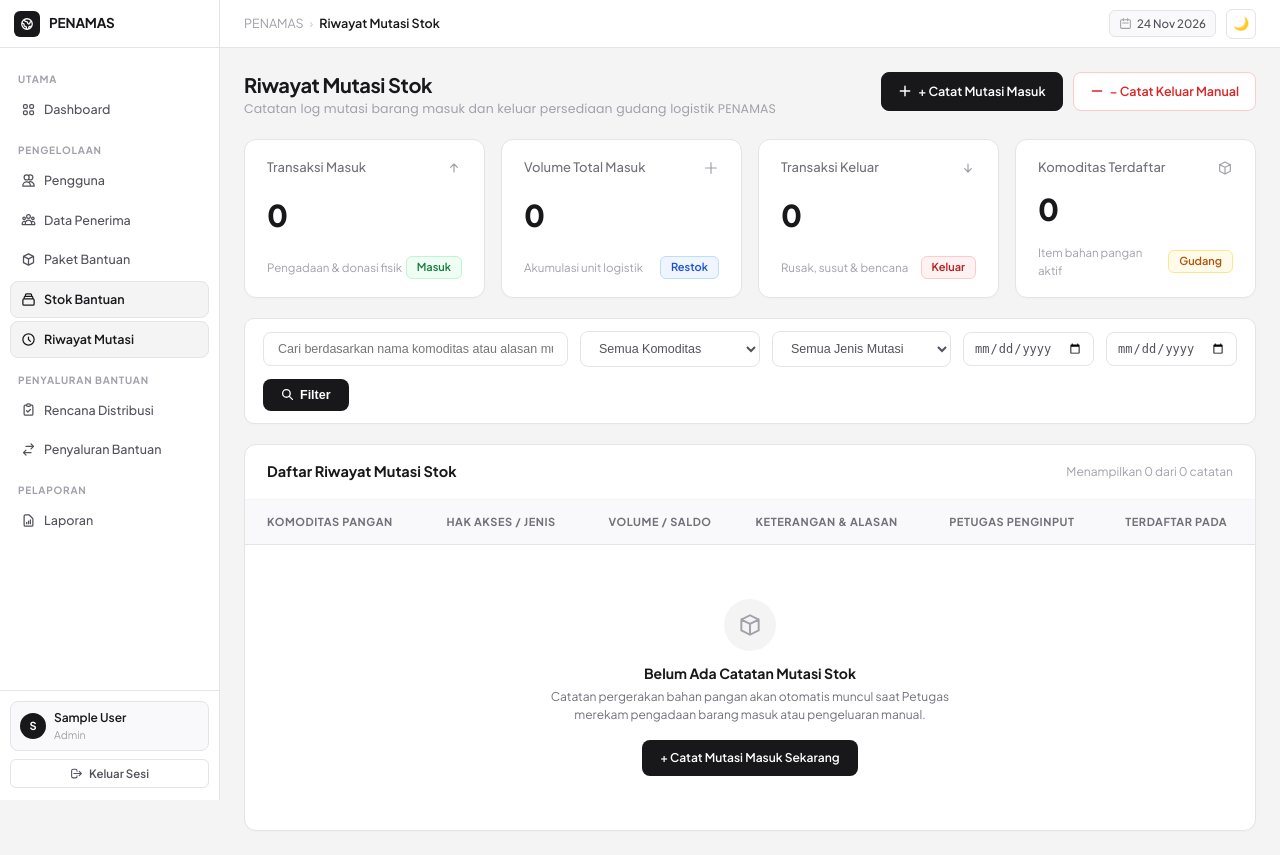
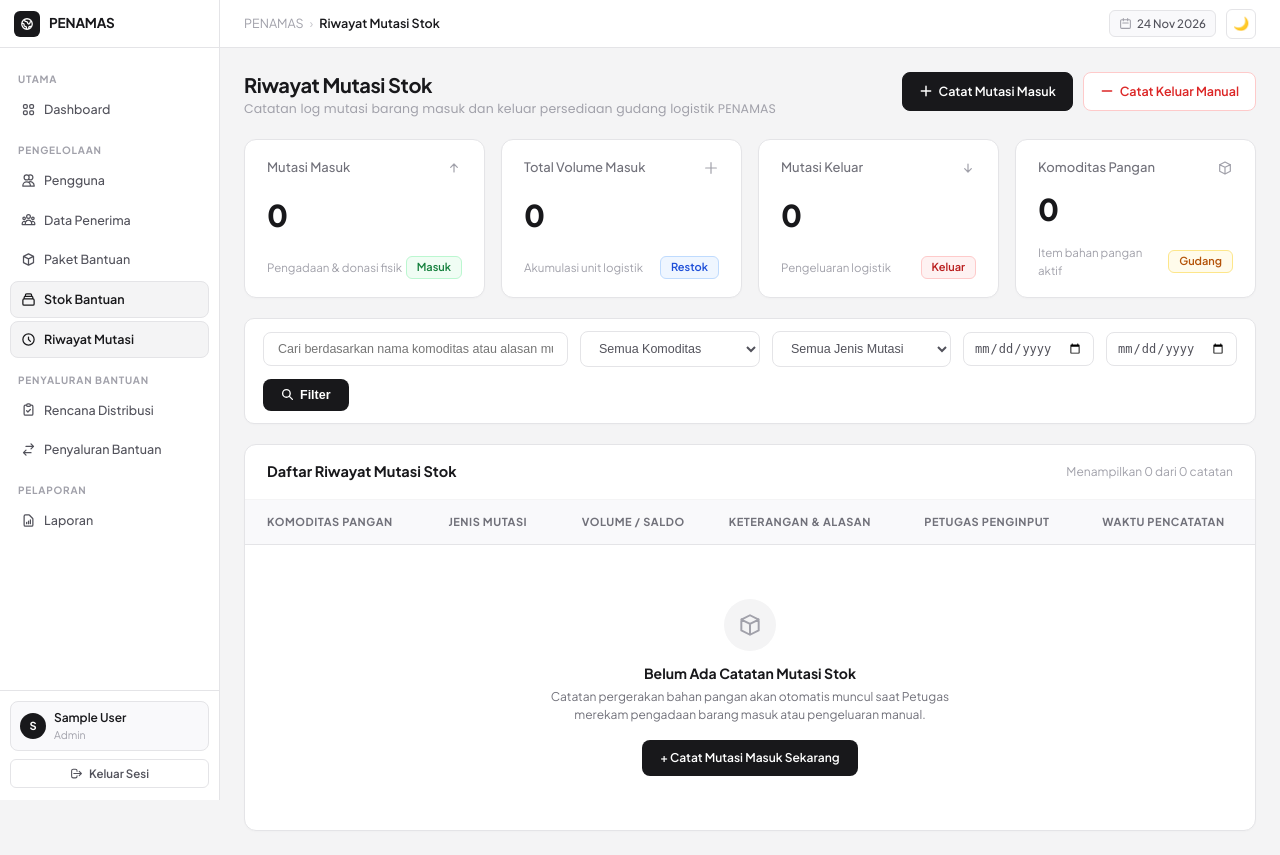
Before and after one commit to aghnamumtazilmi/ppl-reg01-kel02-penamas, a Laravel app: page /stok/mutasi in a window 1280 px wide. Run offline with Laravel 12, Linux system fonts and the light colour scheme; the visitor is signed in with stand-in values (Sample User, id 1); data that the repository does not hold is empty.

Commit message:
feat(stok-mutasi): perbarui terminologi kartu kpi dan label tombol

```diff
--- a/resources/views/stok-mutasi/index.blade.php
+++ b/resources/views/stok-mutasi/index.blade.php
@@ -8,12 +8,12 @@
         <a href="{{ route('stok-mutasi.create') }}"
            style="display:inline-flex; align-items:center; gap:6px; background:#18181b; color:#ffffff; font-weight:600; font-size:12.5px; padding:9px 16px; border-radius:8px; text-decoration:none; transition:all .15s ease; border:1px solid #18181b;">
             <svg fill="none" viewBox="0 0 24 24" stroke="currentColor" style="width:14px; height:14px;"><path stroke-linecap="round" stroke-linejoin="round" stroke-width="2.5" d="M12 4v16m8-8H4"/></svg>
-            <span>+ Catat Mutasi Masuk</span>
+            <span>Catat Mutasi Masuk</span>
         </a>
         <a href="{{ route('stok-mutasi.create-keluar') }}"
            style="display:inline-flex; align-items:center; gap:6px; background:#ffffff; color:#dc2626; font-weight:600; font-size:12.5px; padding:9px 16px; border-radius:8px; text-decoration:none; transition:all .15s ease; border:1px solid #fecaca;">
             <svg fill="none" viewBox="0 0 24 24" stroke="currentColor" style="width:14px; height:14px;"><path stroke-linecap="round" stroke-linejoin="round" stroke-width="2.5" d="M20 12H4"/></svg>
-            <span>&minus; Catat Keluar Manual</span>
+            <span>Catat Keluar Manual</span>
         </a>
     </div>
 @endsection
@@ -34,10 +34,10 @@
     <!-- ── 4 KOTAK RINGKASAN STATISTIK (Sesuai Desain Screenshot) ── -->
     <div style="display:grid; grid-template-columns:repeat(auto-fit, minmax(220px, 1fr)); gap:16px;">
 
-        <!-- Card 1: Transaksi Masuk -->
+        <!-- Card 1: Mutasi Masuk -->
         <div style="background:#ffffff; border:1px solid #e4e4e7; border-radius:12px; padding:18px 22px; display:flex; flex-direction:column; justify-content:space-between; box-shadow:0 1px 2px rgba(0,0,0,0.02);">
             <div style="display:flex; justify-content:space-between; align-items:center;">
-                <span style="font-size:13px; font-weight:500; color:#71717a;">Transaksi Masuk</span>
+                <span style="font-size:13px; font-weight:500; color:#71717a;">Mutasi Masuk</span>
                 <svg fill="none" viewBox="0 0 24 24" stroke="currentColor" style="width:16px; height:16px; color:#a1a1aa;"><path stroke-linecap="round" stroke-linejoin="round" stroke-width="1.8" d="M7 11l5-5m0 0l5 5m-5-5v12"/></svg>
             </div>
             <div style="font-size:30px; font-weight:800; color:#18181b; margin:10px 0 12px; letter-spacing:-0.02em;">
@@ -54,7 +54,7 @@
         <!-- Card 2: Volume Total Masuk -->
         <div style="background:#ffffff; border:1px solid #e4e4e7; border-radius:12px; padding:18px 22px; display:flex; flex-direction:column; justify-content:space-between; box-shadow:0 1px 2px rgba(0,0,0,0.02);">
             <div style="display:flex; justify-content:space-between; align-items:center;">
-                <span style="font-size:13px; font-weight:500; color:#71717a;">Volume Total Masuk</span>
+                <span style="font-size:13px; font-weight:500; color:#71717a;">Total Volume Masuk</span>
                 <svg fill="none" viewBox="0 0 24 24" stroke="currentColor" style="width:16px; height:16px; color:#a1a1aa;"><path stroke-linecap="round" stroke-linejoin="round" stroke-width="1.8" d="M12 4v16m8-8H4"/></svg>
             </div>
             <div style="font-size:30px; font-weight:800; color:#18181b; margin:10px 0 12px; letter-spacing:-0.02em;">
@@ -68,27 +68,27 @@
             </div>
         </div>
 
-        <!-- Card 3: Transaksi Keluar -->
+        <!-- Card 3: Mutasi Keluar -->
         <div style="background:#ffffff; border:1px solid #e4e4e7; border-radius:12px; padding:18px 22px; display:flex; flex-direction:column; justify-content:space-between; box-shadow:0 1px 2px rgba(0,0,0,0.02);">
             <div style="display:flex; justify-content:space-between; align-items:center;">
-                <span style="font-size:13px; font-weight:500; color:#71717a;">Transaksi Keluar</span>
+                <span style="font-size:13px; font-weight:500; color:#71717a;">Mutasi Keluar</span>
                 <svg fill="none" viewBox="0 0 24 24" stroke="currentColor" style="width:16px; height:16px; color:#a1a1aa;"><path stroke-linecap="round" stroke-linejoin="round" stroke-width="1.8" d="M17 13l-5 5m0 0l-5-5m5 5V6"/></svg>
             </div>
             <div style="font-size:30px; font-weight:800; color:#18181b; margin:10px 0 12px; letter-spacing:-0.02em;">
                 {{ number_format($stats['total_transaksi_keluar']) }}
             </div>
             <div style="display:flex; justify-content:space-between; align-items:center; font-size:11.5px;">
-                <span style="color:#a1a1aa;">Rusak, susut &amp; bencana</span>
+                <span style="color:#a1a1aa;">Pengeluaran logistik</span>
                 <span style="background:#fef2f2; color:#b91c1c; border:1px solid #fecaca; border-radius:6px; padding:2px 10px; font-weight:600; font-size:11px;">
                     Keluar
                 </span>
             </div>
         </div>
 
-        <!-- Card 4: Komoditas Gudang -->
+        <!-- Card 4: Komoditas Pangan -->
         <div style="background:#ffffff; border:1px solid #e4e4e7; border-radius:12px; padding:18px 22px; display:flex; flex-direction:column; justify-content:space-between; box-shadow:0 1px 2px rgba(0,0,0,0.02);">
             <div style="display:flex; justify-content:space-between; align-items:center;">
-                <span style="font-size:13px; font-weight:500; color:#71717a;">Komoditas Terdaftar</span>
+                <span style="font-size:13px; font-weight:500; color:#71717a;">Komoditas Pangan</span>
                 <svg fill="none" viewBox="0 0 24 24" stroke="currentColor" style="width:16px; height:16px; color:#a1a1aa;"><path stroke-linecap="round" stroke-linejoin="round" stroke-width="1.8" d="M20 7l-8-4-8 4m16 0l-8 4m8-4v10l-8 4m0-10L4 7m8 4v10M4 7v10l8 4"/></svg>
             </div>
             <div style="font-size:30px; font-weight:800; color:#18181b; margin:10px 0 12px; letter-spacing:-0.02em;">
@@ -190,11 +190,11 @@
                 <thead>
                     <tr style="border-bottom:1px solid #e4e4e7; background:#ffffff;">
                         <th style="padding:14px 22px; font-size:11px; font-weight:700; color:#71717a; text-transform:uppercase; letter-spacing:0.05em;">KOMODITAS PANGAN</th>
-                        <th style="padding:14px 22px; font-size:11px; font-weight:700; color:#71717a; text-transform:uppercase; letter-spacing:0.05em; text-align:center;">HAK AKSES / JENIS</th>
+                        <th style="padding:14px 22px; font-size:11px; font-weight:700; color:#71717a; text-transform:uppercase; letter-spacing:0.05em; text-align:center;">JENIS MUTASI</th>
                         <th style="padding:14px 22px; font-size:11px; font-weight:700; color:#71717a; text-transform:uppercase; letter-spacing:0.05em; text-align:right;">VOLUME / SALDO</th>
                         <th style="padding:14px 22px; font-size:11px; font-weight:700; color:#71717a; text-transform:uppercase; letter-spacing:0.05em;">KETERANGAN &amp; ALASAN</th>
                         <th style="padding:14px 22px; font-size:11px; font-weight:700; color:#71717a; text-transform:uppercase; letter-spacing:0.05em;">PETUGAS PENGINPUT</th>
-                        <th style="padding:14px 22px; font-size:11px; font-weight:700; color:#71717a; text-transform:uppercase; letter-spacing:0.05em;">TERDAFTAR PADA</th>
+                        <th style="padding:14px 22px; font-size:11px; font-weight:700; color:#71717a; text-transform:uppercase; letter-spacing:0.05em;">WAKTU PENCATATAN</th>
                     </tr>
                 </thead>
                 <tbody>
```
